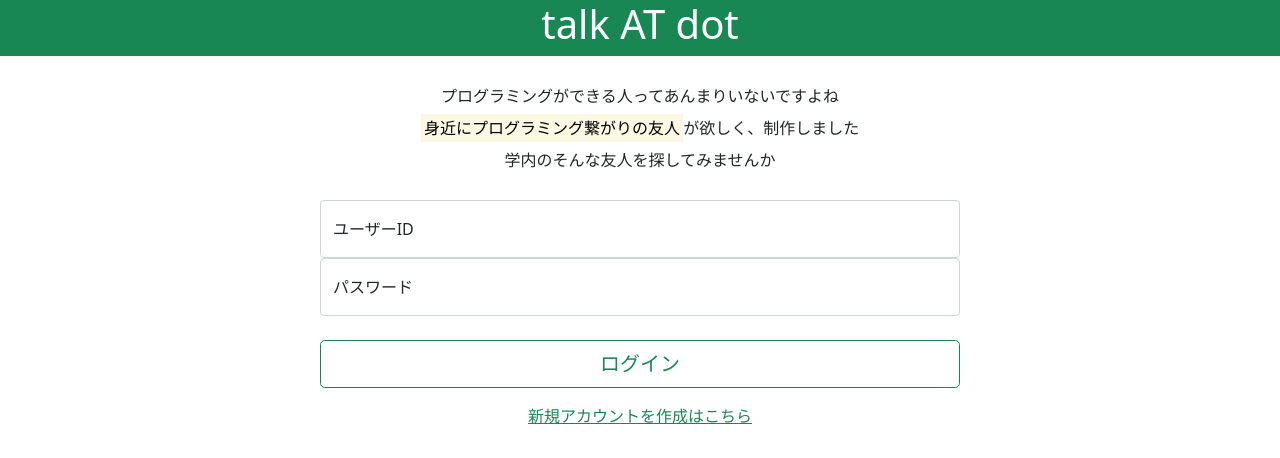
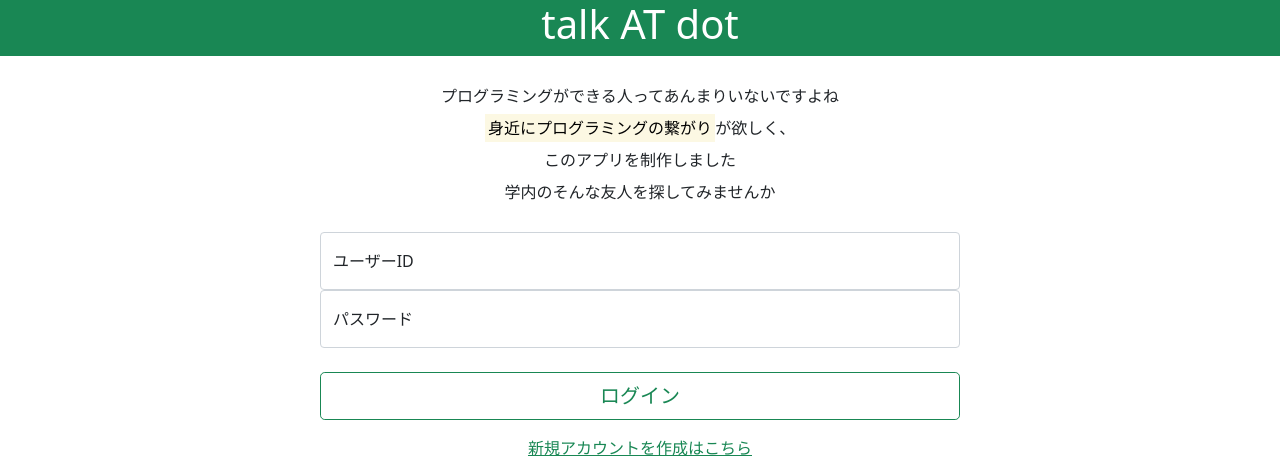
Before and after one commit to amafuro/talkATdot, a Django app: page / in a window 1280 px wide. Shown: the top 458 px of the page. Run offline with Django 4.2, Linux system fonts and the light colour scheme.

Commit message:
design commit

```diff
--- a/dottalk/templates/HTML/login.html
+++ b/dottalk/templates/HTML/login.html
@@ -32,9 +32,12 @@
 <!--アプリの簡単な説明、mt mbで上下に余白を取ってる-->
 <div class="mt-4 mb-4">
     <div class="text-center">
-        <h10><p class="lh-lg">プログラミングができる人ってあんまりいないですよね</br>
-            <mark>身近にプログラミング繋がりの友人</mark>が欲しく、制作しました</br>
-            学内のそんな友人を探してみませんか</p></h10>
+        <h10><p class="lh-lg">
+            プログラミングができる人ってあんまりいないですよね</br>
+            <mark>身近にプログラミングの繋がり</mark>が欲しく、</br>
+            このアプリを制作しました</br>
+            学内のそんな友人を探してみませんか
+        </p></h10>
     </div>
 </div>
 
```
